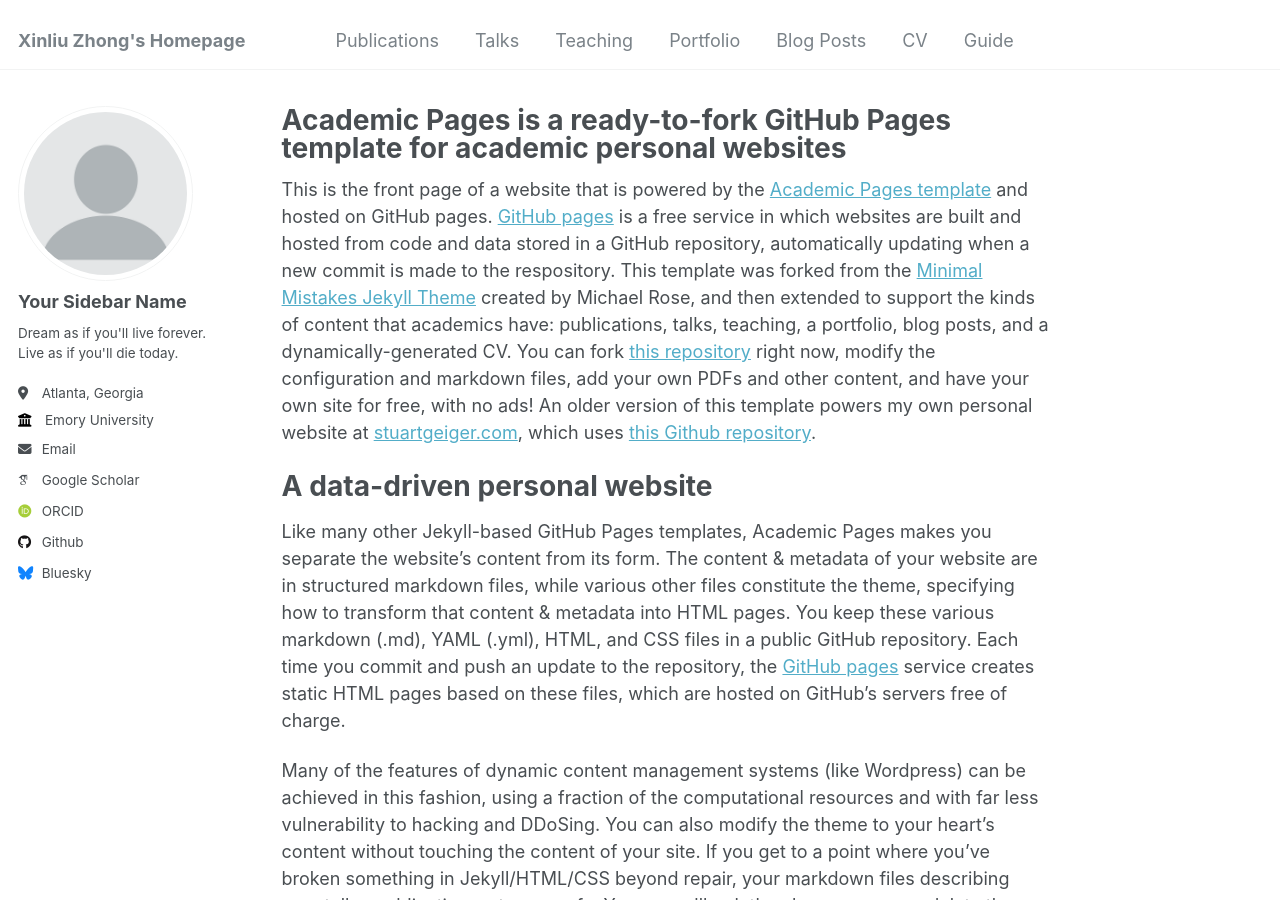
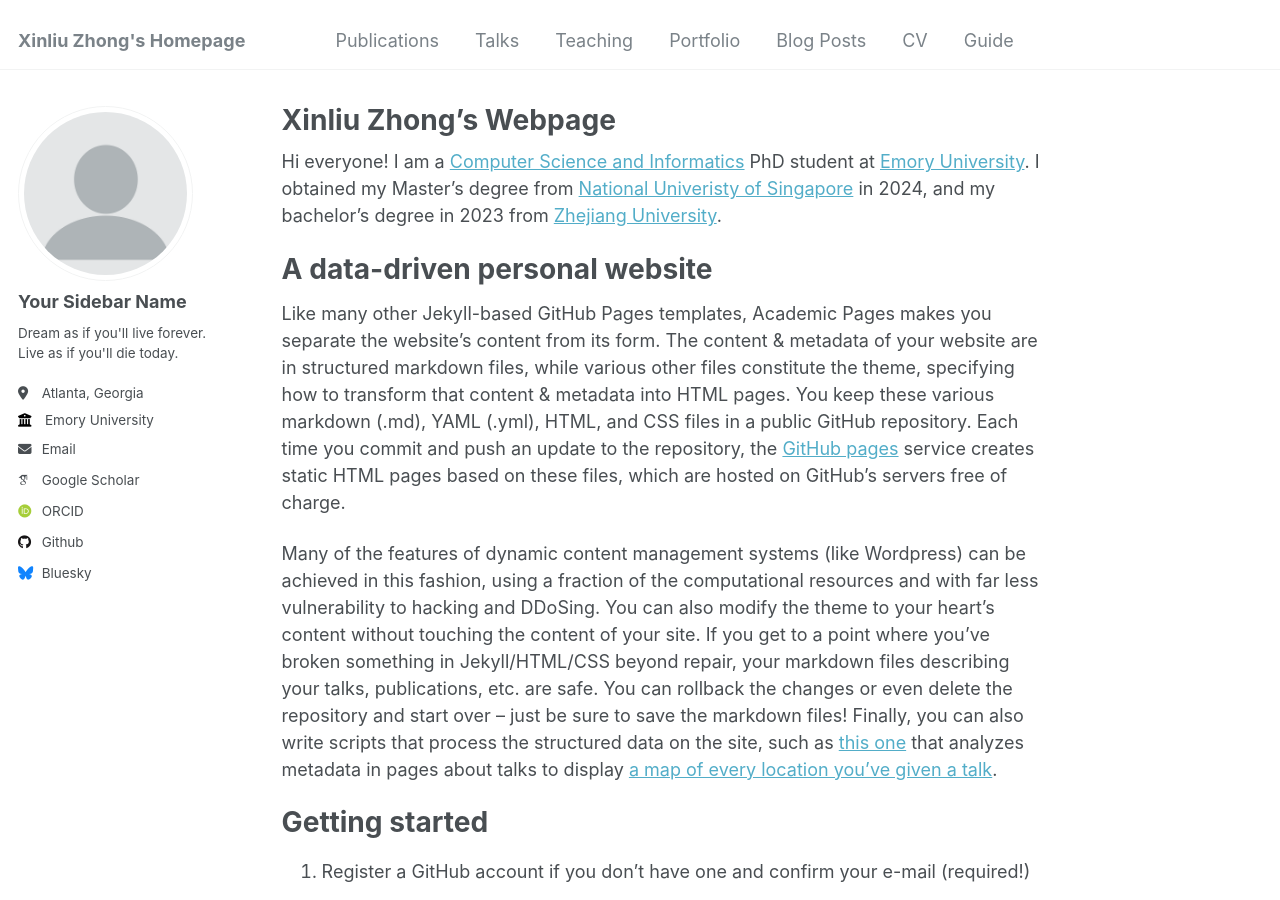
Before and after one commit to ygritte723/ygritte723.github.io, a Jekyll site: the page built from _pages/about.md, in a window 1280 px wide and 900 px high. Built offline with Jekyll 4.4.1, drawn with Linux system fonts in a browser that asks for light colours; some web fonts are replaced.

Commit message:
educational BG

```diff
--- a/_pages/about.md
+++ b/_pages/about.md
@@ -1,13 +1,14 @@
 ---
 permalink: /
-title: "Academic Pages is a ready-to-fork GitHub Pages template for academic personal websites"
+title: "Xinliu Zhong's Webpage"
 author_profile: true
 redirect_from:
   - /about/
   - /about.html
 ---
-
-This is the front page of a website that is powered by the [Academic Pages template](https://github.com/academicpages/academicpages.github.io) and hosted on GitHub pages. [GitHub pages](https://pages.github.com) is a free service in which websites are built and hosted from code and data stored in a GitHub repository, automatically updating when a new commit is made to the respository. This template was forked from the [Minimal Mistakes Jekyll Theme](https://mmistakes.github.io/minimal-mistakes/) created by Michael Rose, and then extended to support the kinds of content that academics have: publications, talks, teaching, a portfolio, blog posts, and a dynamically-generated CV. You can fork [this repository](https://github.com/academicpages/academicpages.github.io) right now, modify the configuration and markdown files, add your own PDFs and other content, and have your own site for free, with no ads! An older version of this template powers my own personal website at [stuartgeiger.com](http://stuartgeiger.com), which uses [this Github repository](https://github.com/staeiou/staeiou.github.io).
+<!--
+This is the front page of a website that is powered by the [Academic Pages template](https://github.com/academicpages/academicpages.github.io) and hosted on GitHub pages. [GitHub pages](https://pages.github.com) is a free service in which websites are built and hosted from code and data stored in a GitHub repository, automatically updating when a new commit is made to the respository. This template was forked from the [Minimal Mistakes Jekyll Theme](https://mmistakes.github.io/minimal-mistakes/) created by Michael Rose, and then extended to support the kinds of content that academics have: publications, talks, teaching, a portfolio, blog posts, and a dynamically-generated CV. You can fork [this repository](https://github.com/academicpages/academicpages.github.io) right now, modify the configuration and markdown files, add your own PDFs and other content, and have your own site for free, with no ads! An older version of this template powers my own personal website at [stuartgeiger.com](http://stuartgeiger.com), which uses [this Github repository](https://github.com/staeiou/staeiou.github.io). -->
+Hi everyone! I am a [Computer Science and Informatics](https://computerscience.emory.edu/index.html) PhD student at [Emory University](https://www.emory.edu/home/index.html). I obtained my Master's degree from [National Univeristy of Singapore](https://nus.edu.sg) in 2024, and my bachelor's degree in 2023 from [Zhejiang University](https://www.zju.edu.cn/english).
 
 A data-driven personal website
 ======
```
